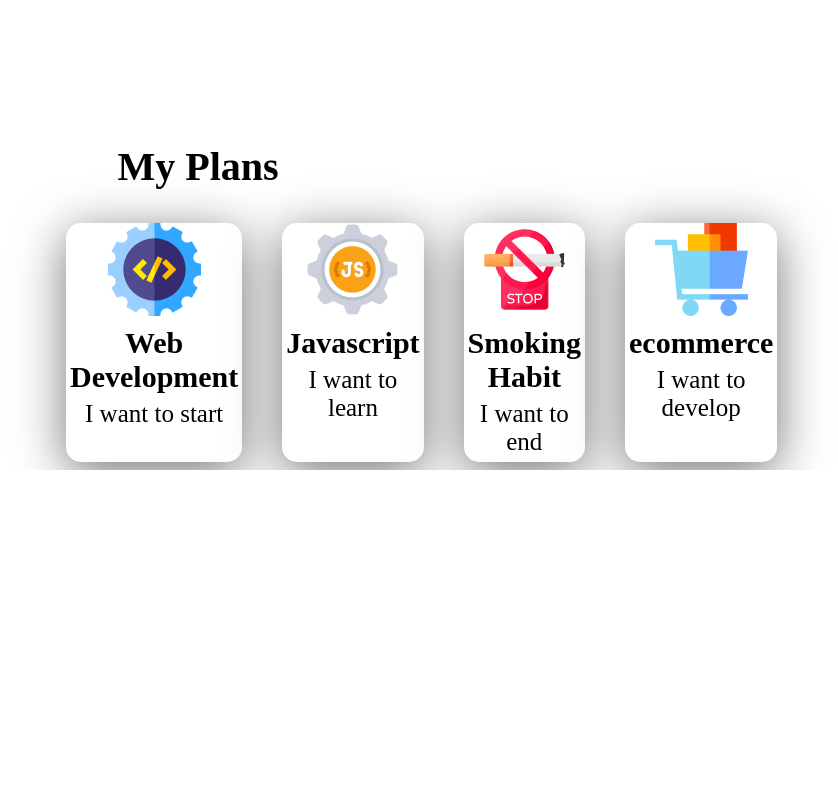
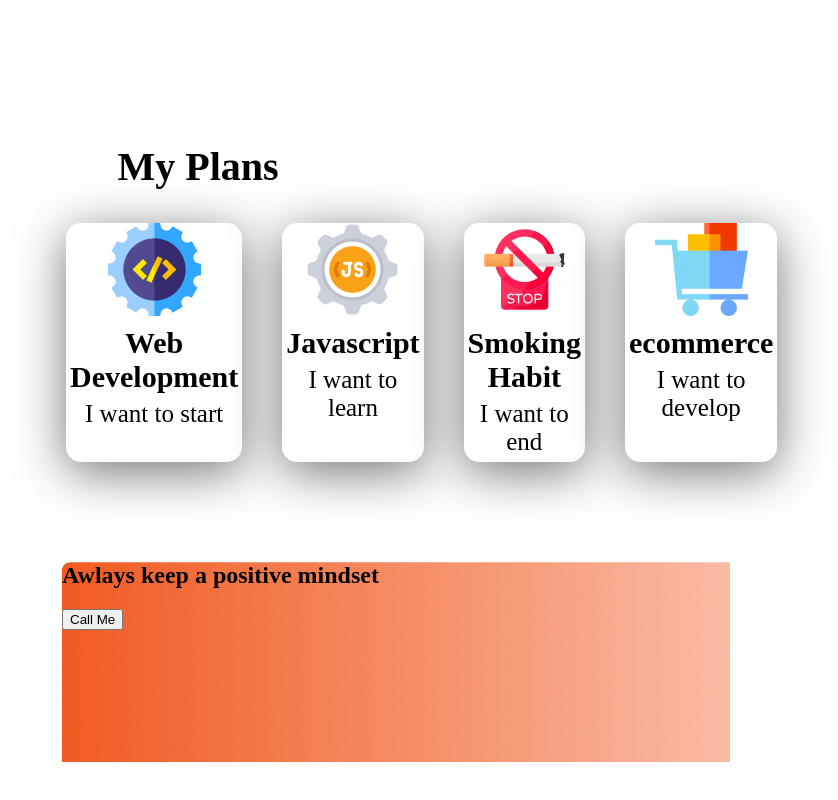
Before and after one commit to najibvai/first-assignment, a plain HTML site: page index.html in a window 1280 px wide. Shown: the part 1677-2477 px from the top of the page, without its empty margins (442-1280 px from the left). Before the commit the page ends 2147 px from the top, so only its background shows below. Drawn offline with Linux system fonts and the light colour scheme.

Commit message:
some added

```diff
--- a/index.html
+++ b/index.html
@@ -58,6 +58,12 @@
                 </div>
             </div>
         </section>
+        <div class="last-section">
+            <div class="last-section-summary">
+                <h2 class="last-section-title">Awlays keep a positive mindset</h2>
+            <button class="call-btn">Call Me</button>
+            </div>
+        </div>
     </main>
 
 </body>
--- a/style/assignment.css
+++ b/style/assignment.css
@@ -86,3 +86,15 @@ section li {
     box-shadow: 0px 10px 50px rgb(117, 116, 116);
     border-radius: 15px;
 }
+
+.last-section{
+    background-image: url(/images/gradient2.png);
+    height: 200px;
+    background-repeat: no-repeat;
+    margin: 100px;
+    margin-left: 496px;
+}
+
+.last-section-summary{
+    margin-top: 50px;
+}
```
